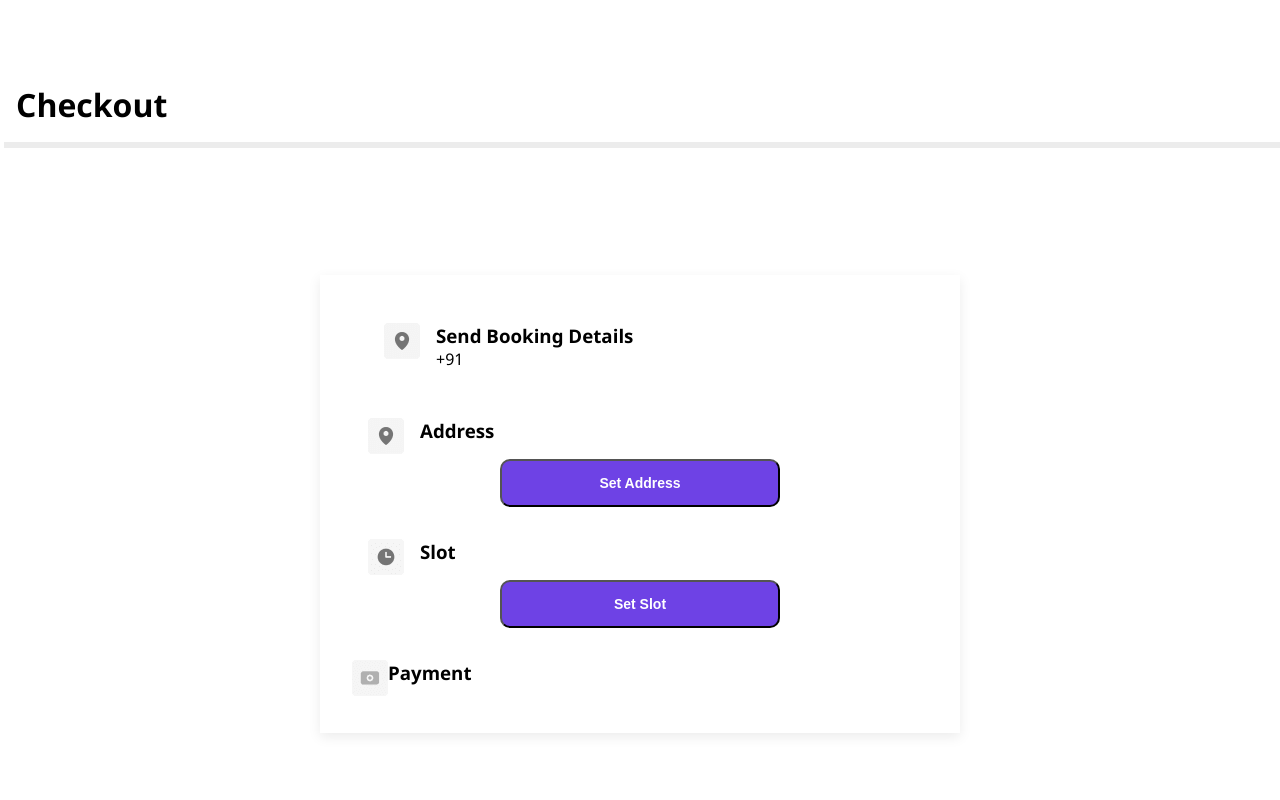
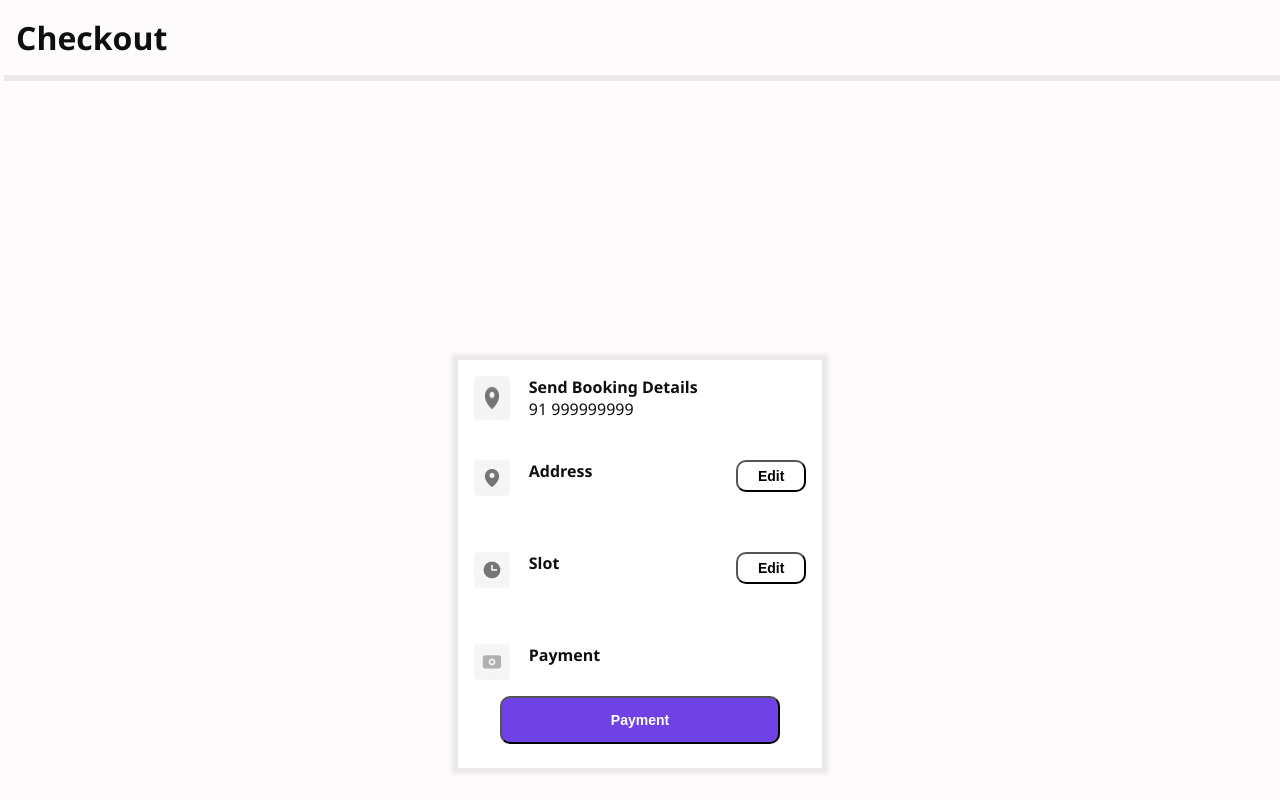
Before and after one commit to AYS-At-Your-Service/AYS, a React (Vite) app in the folder Frontend/: page /checkout in a window 1280 px wide. Built offline with nearby package versions, Linux system fonts and the light colour scheme.

Commit message:
Added Every css files neatly

```diff
--- a/Frontend/src/App.css
+++ b/Frontend/src/App.css
@@ -1,46 +1,77 @@
+*{
+    margin: 0;
+    padding: 0;
+    box-sizing: border-box;
+  }
   :root{
     --Least-padding: 1rem;
     --Next-L-padding: 2rem;
+    --padding-Bottom: 0.5rem;
+    --Bottom-Margin: 1rem;
     --Button-width: 280px;
     --Average-width-percent: 50%;
+    --background-gray: #fdfbfbe5;
     --Row-gap: 2rem;
     --Least-margin: 1rem;
     --MinHeight: 100vh;
-    --Customized-box: 4px 6px rgba(15, 15, 15, 0.08);
+    --Customized-outline: 0px 0px 4px 6px rgba(15, 15, 15, 0.08);
+    --Customized-box:  4px 6px rgba(15, 15, 15, 0.08);
+    --Violet-padding: 18px 30px;
+    --Min-Width: 30%;
   }
   body{
     font-family: var(--font-family);
     font-size: var(--base-font-size);
   }
-.CheckOut{
-    display: grid;
-    background-color: var(--bg-white);
-    align-items: center;
-    min-height: var(--MinHeight);
-}
   .CheckOut_Header{
+    position: absolute;
     padding: var(--Least-padding);
     box-shadow: var(--Customized-box);
+    top: 0;
+    left: 0;
+    width: 100%;
+    margin-bottom: var(--Bottom-Margin);
   }
-.CheckOut_box{
+  .CheckOut-Main{
+    width : 100%;
+    min-height: 100vh;
+    display: grid;
+     align-items: flex-end;
+    background-color: var(--background-gray);
+    color: var(--black);
+    row-gap: var(--Row-gap);
+    padding: var(--Next-L-padding);
+    box-shadow: var(--drop-box-shadow);
+  }
+  .Box-Wrapper{
     display: flex;
+    min-width: var(--Min-Width);
+    flex-direction: column;
+    background-color: var(--bg-white);
+    margin: 0 auto;
+    box-shadow: var(--Customized-outline);
+  }
+  .Inside-Box{
+    display: flex;
+    flex-direction: column;
      padding: var(--Least-padding);
+     padding-bottom: var(--padding-Bottom);
+     margin-bottom: var(--Bottom-Margin);
+  }
+  .Inner-Inside-Box{
+    display: flex;
     justify-content: space-between;
   }
-
-.CheckOut_main{
-    display: flex;
-    width: var(--Average-width-percent);
-    flex-direction: column;
-    margin: 0 auto;
-    padding: var(--Next-L-padding);
-    box-shadow: var(--drop-box-shadow);
-    row-gap: var(--Row-gap);
+  .LargeButtonDiv{
+    display: grid;
+    justify-content: center;
+    margin-top: var(--Least-margin);
   }
-.inner_CheckOut_box{
-    margin-left: var(--Least-margin);
+  .Image{
+    margin-right: 1.2rem;
+    min-width: 28px;
   }
-.small_button{
+  .smallButton{
     display: grid;
     height: var(--medium-btn-height);
     width: var(--medium-btm-width);
@@ -50,25 +81,15 @@ body{
     border-radius: var(--btn-border-radius);
     place-content: center center;
   }
-.CheckOut_box_Inactive{
-    display: flex;
-    flex-direction: column;
-}
-.large_button{
+  .large_Button{
+      display: grid;
+      place-content: center center;
       width: var(--Button-width);
       height: var(--large-btn-height);
-    padding: var(----login-large-btn-padding);
+      padding: var(--Violet-padding);
       background-color: var(--purple);
       font-size: var(--button-font-size);
       color: var(--bg-white);
       font-weight: var(--font-bold);
       border-radius: var(--btn-border-radius);
-
   }
-.UpiBox{
-    display: grid;
-    padding: var(--Next-L-padding);
-    margin: 0 auto;
-    box-shadow: var(--drop-box-shadow);
-    background-color: var(--bg-white);
-}
--- a/Frontend/src/Payment/Checkout.jsx
+++ b/Frontend/src/Payment/Checkout.jsx
@@ -1,106 +1,113 @@
 import React from "react";
 import Image from "../assets/location.webp"
-import Slot from "../assets/slot.webp"
+import SlotImage from "../assets/slot.webp"
 import paymentImage from "../assets/payment.webp"
-import {useState} from "react"
+import { PhoneFunction } from "../States/state.js";
+import { AddressFunction } from "../States/state.js";
+import { SlotFunction } from "../States/state.js";
 import { useNavigate } from "react-router-dom";
 
 
-export function CheckOut({amount}){
-    const [number, setNumber] = useState()
-    const [address, setaddress] = useState(null)
-    const [slot, setslot] = useState(null)
+export function CheckOut(){
+    const {phone} = PhoneFunction(999999999)
+    const {address} = AddressFunction('si')
+    const {slot} = SlotFunction('ti')
+
     const navigate = useNavigate()
-
-    let AddressClass = address ? 'CheckOut_box' : 'CheckOut_box_Inactive'
-    let slotClass = address ? 'CheckOut_box' : 'CheckOut_box_Inactive'
 
     function handleProceed(){
         navigate("/payment")
     }
 
     return(
-        <div className = "CheckOut">
-            <div className="CheckOut_Header">
+        <div  className = "CheckOut-Main">
+    <div className='CheckOut_Header'>
           <h1>Checkout</h1>
     </div>
-            <div className="CheckOut_main">
-                <div className= "CheckOut_box">
+      <div className='Box-Wrapper'>
+        <div className = "Inside-Box">
+          <div style={{display: "flex", justifyContent: "space-between"}}>
             <div style={{display: "flex"}}>
-                        <div className="inner_CheckOut_box">
-                            <img src = {Image}></img>
-                        </div>
-                        <div className="inner_CheckOut_box">
-                            <h3>Send Booking Details</h3>
-                            <p>+91<span> </span>{number}</p>
+                <img src = {Image} className="Image"></img>
+                <div>
+                  <h4>Send Booking Details</h4>
+                  <p>91 <span>{phone}</span></p>
                 </div>
             </div>
+            <div>
+
             </div>
-                <div className= {AddressClass}>
+          </div>
+          <div>
+
+          </div>
+        </div>
+
+        <div className='Inside-Box'>
+          <div  className='Inner-Inside-Box'>
             <div style={{display: "flex"}}>
-                            <div className="inner_CheckOut_box">
-                                <img src = {Image}></img>
+                <img src = {Image} className="Image"></img>
+                <div>
+                  <h4>Address</h4>
+                  <p></p>
                 </div>
-                            <div className="inner_CheckOut_box">
-                                <h3>Address</h3>
+            </div>
+            <div>
+                {address && <button className='smallButton'><b>Edit</b></button>}
+            </div>
+          </div>
+          <div className='LargeButtonDiv'>
             {
-                                    address && (
-                                        <p>{address}</p>
-                                    )
+              (!address && <button className='large_Button'>Set a Address</button>)
             }
+
+          </div>
+        </div>
+
+
+        <div className='Inside-Box'>
+          <div className='Inner-Inside-Box'>
+            <div style={{display: "flex"}}>
+                <img src = {SlotImage} className="Image"></img>
+                <div>
+                  <h4>Slot</h4>
+                  <p></p>
+                </div>
+            </div>
+            <div>
+              {slot && <button className='smallButton'><b>Edit</b></button>}
+            </div>
+          </div>
+          <div className='LargeButtonDiv'>
+            {
+              (!slot && <button className='large_Button'>Set a Slot</button>)
+            }
+
+          </div>
+        </div>
+        <div className='Inside-Box'>
+          <div className='Inner-Inside-Box'>
+            <div style={{display: "flex"}}>
+                <img src = {paymentImage} className="Image"></img>
+                <div>
+                  <h4>Payment</h4>
+                </div>
+            </div>
+            <div>
+
+            </div>
+          </div>
+          <div className="LargeButtonDiv">
+            {
+              (slot && address && <button className='large_Button' onClick={handleProceed}>Payment</button>)
+            }
+
+          </div>
+        </div>
+
 
       </div>
 
    </div>
-                        <div>
-                            {
-                                address && (
-                                    <button className="small_button" >Edit</button>
     )
 }
-
-                        </div>
-
-                        { !address && (
-                                    <button className="large_button" style={{margin: "0 auto"}}>Set Address</button>
-                            )}
-
-
-
-
-                </div>
-                <div className= {slotClass}>
-                    <div style={{display: "flex"}}>
-                        <div className="inner_CheckOut_box">
-                            <img src = {Slot}></img>
-                        </div>
-                        <div className="inner_CheckOut_box">
-                            <h3>Slot</h3>
-                            {slot && ( <p>{slot}</p> )}
-                        </div>
-                    </div>
-                    <div>
-                        {
-                            slot && <button className="small_button">Edit</button>
-                        }
-                    </div>
-                    { !slot && <button className="large_button" style={{margin: "0 auto"}}>Set Slot</button>}
-                </div>
-                <div className= 'CheckOut_box_Inactive'>
-                    <div style={{display: "flex"}} >
-                        <div>
-                            <img src={paymentImage}></img>
-                        </div>
-                        <div>
-                            <h3>  Payment </h3>
-
-                        </div>
-                    </div>
-                    {
-                        (slot && address) && (<div style={{display: "grid", justifyContent: "center"}}><button className="large_button"  onClick={handleProceed}> Pay {amount} </button></div>)
-                    }
-                </div>
-            </div>
-        </div>
-    )
-}
--- /dev/null
+++ b/Frontend/src/States/state.js
@@ -0,0 +1,19 @@
+import {useState} from "react"
+
+export function PhoneFunction(initialNumber){
+    const [phone, setphone] = useState(initialNumber)
+
+    return {phone}
+}
+export function AddressFunction(initialValue){
+     const [address, setaddress] = useState(initialValue)
+
+
+     return {address}
+}
+
+export function SlotFunction(initialValue){
+    const [slot, setslot] = useState(initialValue)
+
+    return {slot}
+}
--- a/Frontend/src/index.css
+++ b/Frontend/src/index.css
@@ -23,7 +23,7 @@
   --login-large-btn-padding: 13px 30px;
   --small-medium-btn-padding: 13px 20px;
   --medium-btn-height: 32px;
-  --medium-btn-width: 80px;
+  --medium-btn-width: 60px;
   --small-btn-height: 32px;
   --small-btn-width: 52px;
   --large-btn-height: 48px;
```
Lines whose indentation alone changed are shown as unchanged.
